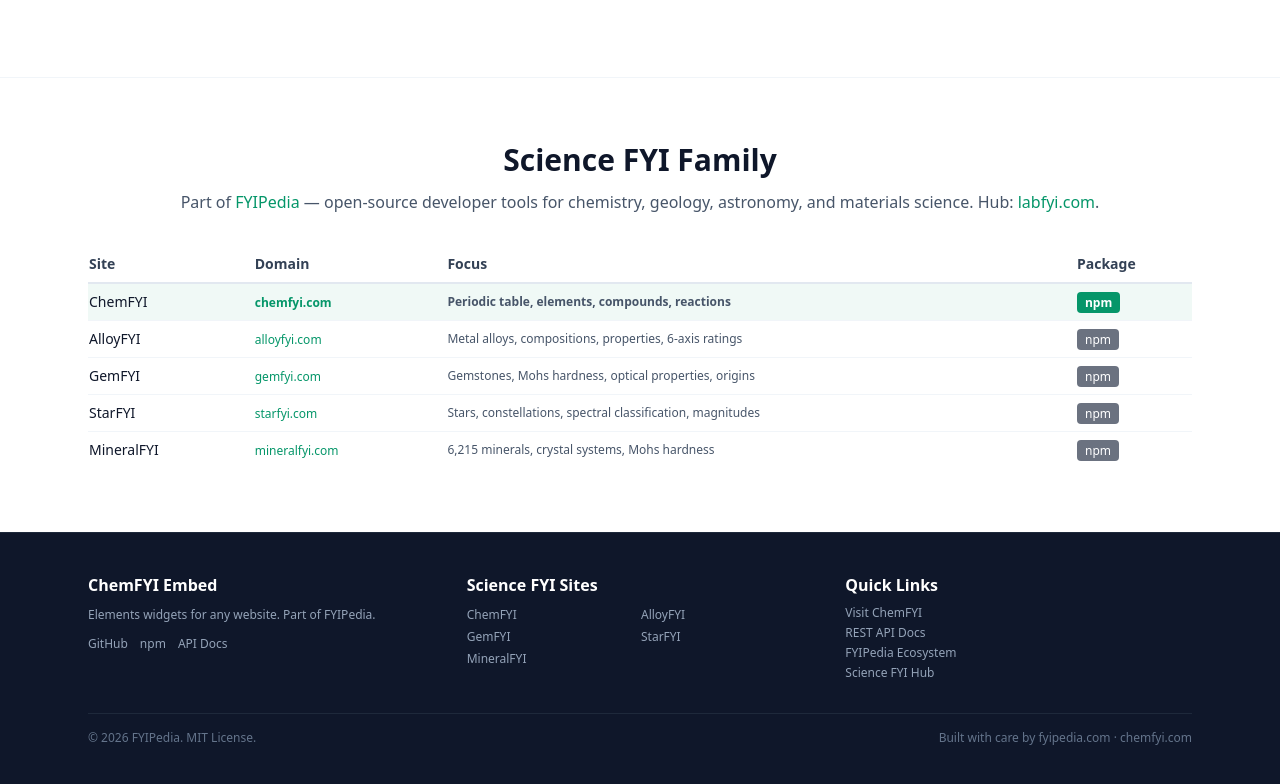
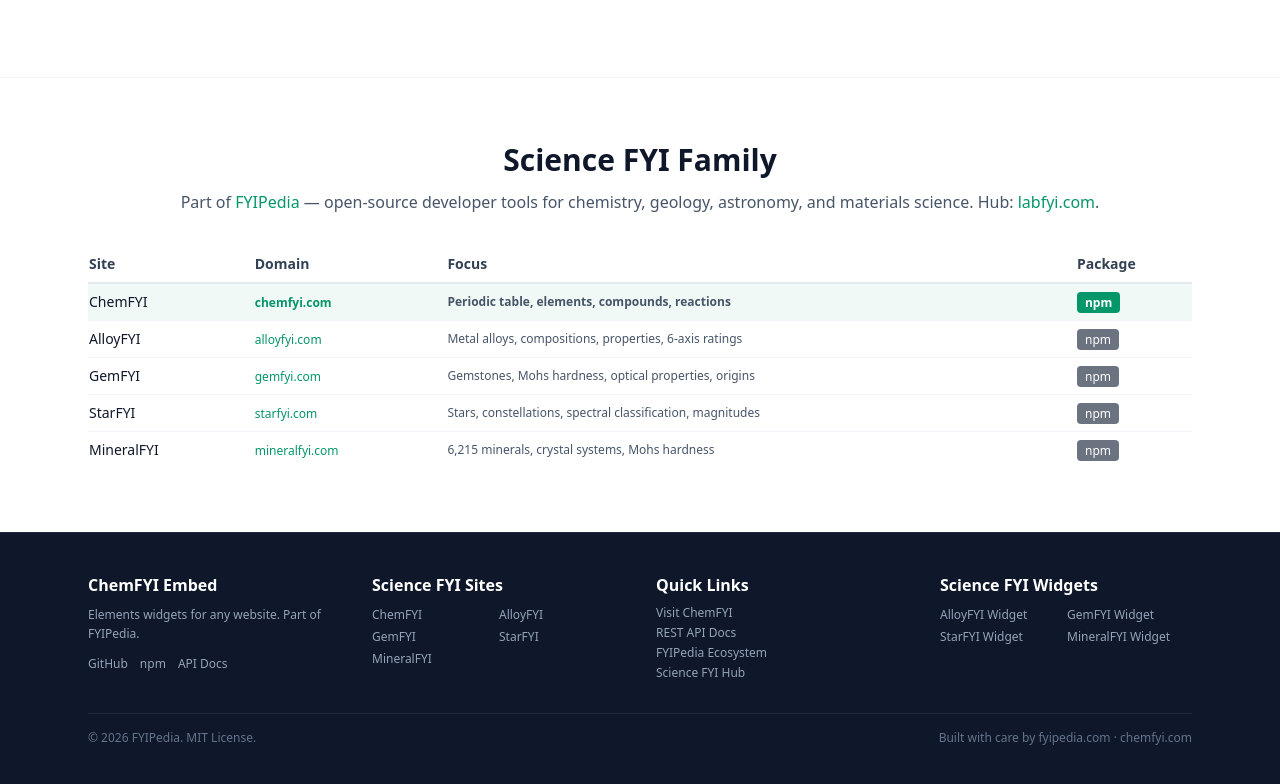
Before and after one commit to fyipedia/chemfyi-embed, a website: page docs/index.html in a window 1280 px wide. Shown: the part 3589-4373 px from the top of the page. Drawn offline with nearby package versions, Linux system fonts and the light colour scheme; a script that the page names is missing.

Commit message:
feat: add family widget cross-links in footer for SEO link equity

```diff
--- a/docs/index.html
+++ b/docs/index.html
@@ -380,7 +380,7 @@
   <!-- FOOTER -->
   <footer class="bg-slate-900 dark:bg-slate-950 text-slate-300 py-10 border-t border-slate-800">
     <div class="max-w-6xl mx-auto px-4 sm:px-6">
-      <div class="grid sm:grid-cols-3 gap-8 mb-8">
+      <div class="grid sm:grid-cols-4 gap-8 mb-8">
         <div>
           <h4 class="font-bold text-white mb-2">ChemFYI Embed</h4>
           <p class="text-xs text-slate-400 leading-relaxed mb-3">Elements widgets for any website. Part of <a href="https://fyipedia.com" class="hover:text-white" target="_blank" rel="noopener">FYIPedia</a>.</p>
@@ -409,6 +409,15 @@
             <li><a href="https://labfyi.com" target="_blank" rel="noopener" class="text-slate-400 hover:text-white">Science FYI Hub</a></li>
           </ul>
         </div>
+              <div>
+          <h4 class="font-bold text-white mb-2">Science FYI Widgets</h4>
+          <div class="grid grid-cols-2 gap-0.5 text-xs">
+            <a href="https://widget.alloyfyi.com" target="_blank" rel="noopener" class="text-slate-400 hover:text-white py-0.5">AlloyFYI Widget</a>
+            <a href="https://widget.gemfyi.com" target="_blank" rel="noopener" class="text-slate-400 hover:text-white py-0.5">GemFYI Widget</a>
+            <a href="https://widget.starfyi.com" target="_blank" rel="noopener" class="text-slate-400 hover:text-white py-0.5">StarFYI Widget</a>
+            <a href="https://widget.mineralfyi.com" target="_blank" rel="noopener" class="text-slate-400 hover:text-white py-0.5">MineralFYI Widget</a>
+          </div>
+        </div>
       </div>
       <div class="border-t border-slate-800 pt-4 flex flex-col sm:flex-row justify-between gap-2 text-xs text-slate-500">
         <span>&copy; <span x-text="new Date().getFullYear()"></span> FYIPedia. MIT License.</span>
```
